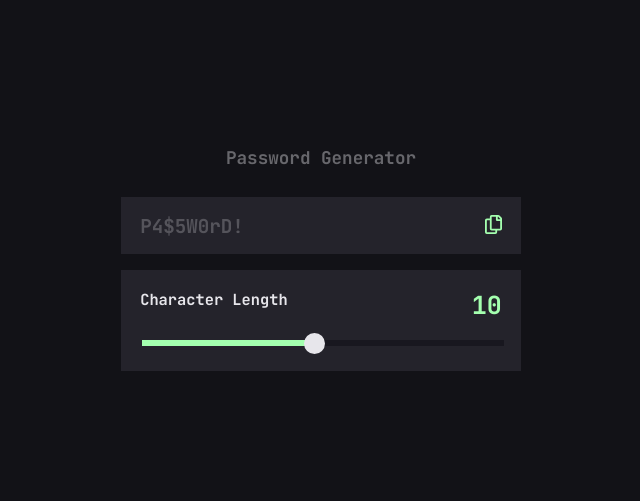
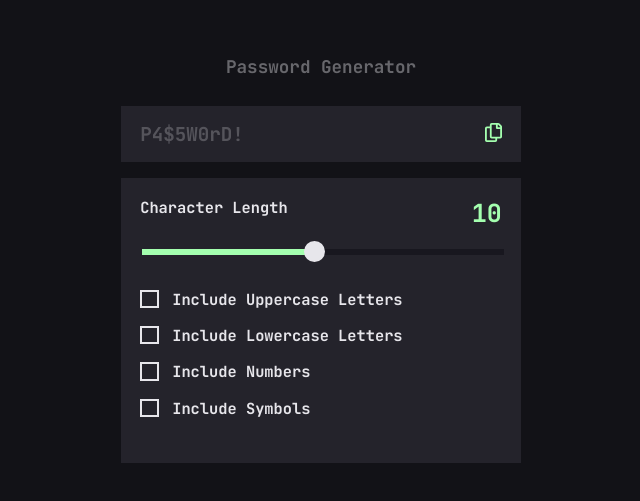
Before and after one commit to shakthi2003gh/Frontend-mentor-password-generator, a plain HTML site: page index.html in a window 1280 px wide. Shown: the part 147-648 px from the top of the page, without its empty margins (319-959 px from the left). Drawn offline with Linux system fonts and the light colour scheme.

Commit message:
Create password options section

```diff
--- a/index.css
+++ b/index.css
@@ -170,3 +170,40 @@ h1 {
     width: 21px;
   }
 }
+
+.password-options {
+  display: grid;
+  gap: 0.65rem;
+  margin-block: 1.5rem;
+}
+
+.input-group input {
+  display: none;
+}
+
+.input-group label {
+  position: relative;
+  font-size: 0.8em;
+  padding-left: 2rem;
+  cursor: pointer;
+}
+
+.input-group label::before {
+  position: absolute;
+  top: 1px;
+  left: 0;
+  content: "";
+  width: 1.2em;
+  aspect-ratio: 1;
+  border: 2px solid var(--clr-text);
+}
+
+.input-group label:hover::before,
+.input-group input:checked + label::before {
+  border-color: var(--clr-accent);
+}
+
+.input-group input:checked + label::before {
+  background: url(./assets/icon-check.svg) no-repeat center, var(--clr-accent);
+  background-size: cover;
+}
--- a/index.html
+++ b/index.html
@@ -33,6 +33,28 @@
 
             <input class="slider" type="range" min="1" max="20" value="10">
         </div>
+
+        <div class="password-options">
+            <div class="input-group">
+                <input id="uppercase" type="checkbox">
+                <label for="uppercase">Include Uppercase Letters</label>
+            </div>
+
+            <div class="input-group">
+                <input id="lowercase" type="checkbox">
+                <label for="lowercase">Include Lowercase Letters</label>
+            </div>
+
+            <div class="input-group">
+                <input id="numbers" type="checkbox">
+                <label for="numbers">Include Numbers</label>
+            </div>
+
+            <div class="input-group">
+                <input id="symbols" type="checkbox">
+                <label for="symbols">Include Symbols</label>
+            </div>
+        </div>
     </div>
 </body>
 
```
Also changed, not shown: assets/icon-check.svg (added).
